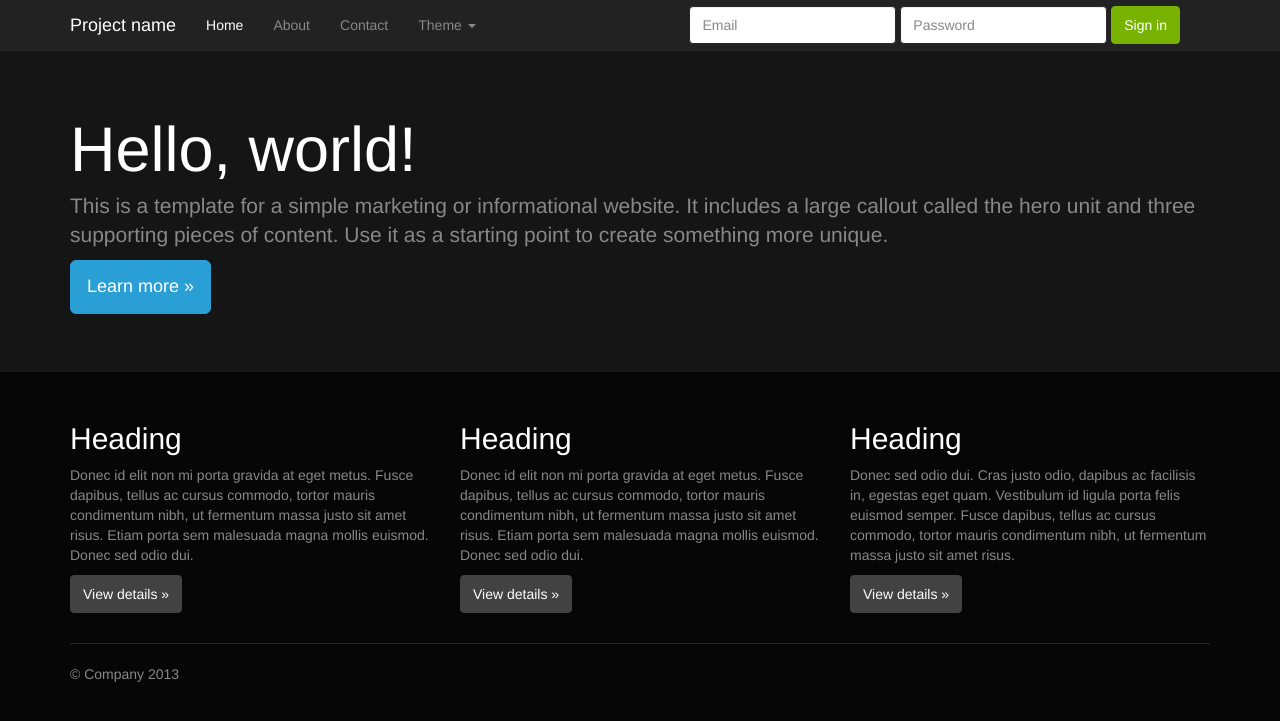
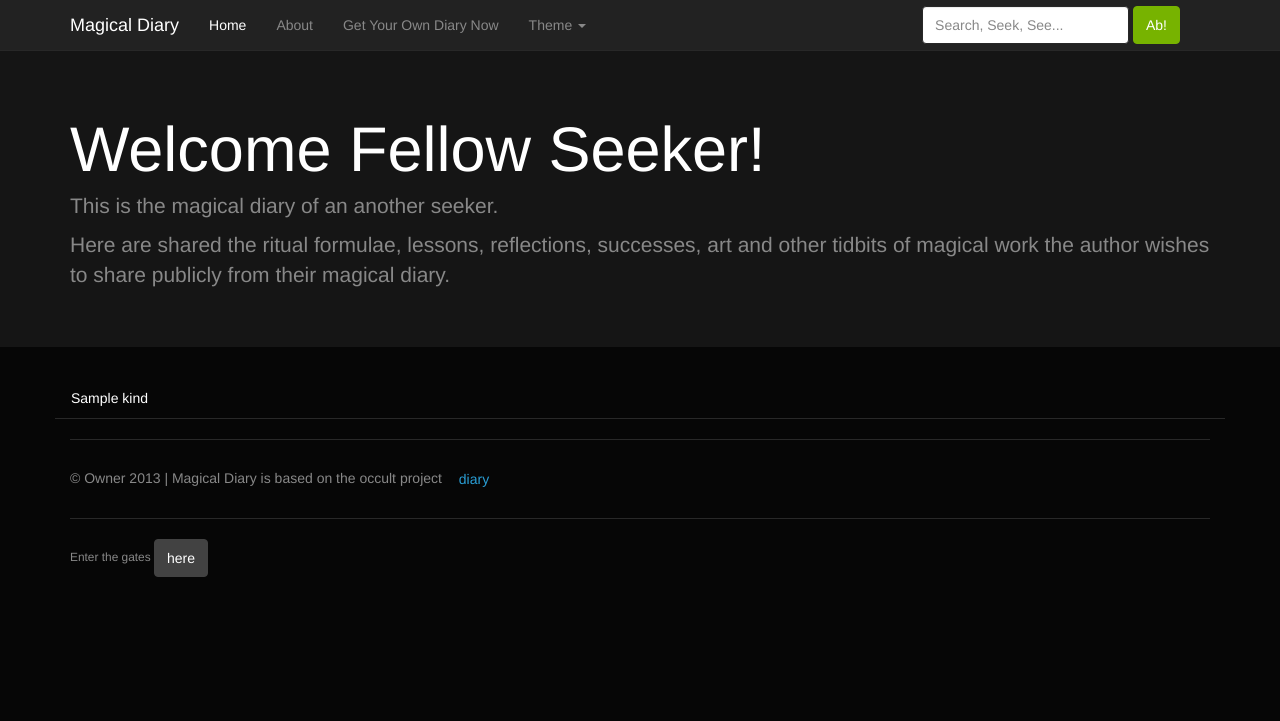
Before and after one commit to mcnemesis/diary, a Django app: template magic/templates/magic/index.html in a window 1280 px wide. Shown: the top 721 px of the page. Run offline with Django 3.2, Linux system fonts and the light colour scheme; the template is opened without the code that fills it: most values are stand-ins (such as "Sample title", 1, 10 or a date in 2020); parts of the project's set-up code (start-up, migrations or seed data) failed here and were passed over; some libraries are stand-ins or nearby versions; some web fonts are replaced.

Commit message:
We are taking shape - diary public home page getting functional

```diff
--- a/diary/context_processors.py
+++ b/diary/context_processors.py
@@ -6,6 +6,7 @@ def customisation(request):
     custom = {
             'THEME' : request.session.get('theme','cyborg'),
             'INSTALLED_THEMES' : INSTALLED_THEMES,
+            'APP_NAME' : APP_NAME,
             }
 
     return custom
--- a/diary/settings.py
+++ b/diary/settings.py
@@ -168,6 +168,7 @@ TEMPLATE_CONTEXT_PROCESSORS  = (
 )
 
 #Magical Diary Settings: Please customize
+APP_NAME = "Magical Diary"
 MAGICIAN_NAME = "Nemesis Fixx"
 HOME_TITLE = "The Nemesis Diary"
 SITE_DESCRIPTION = "The magical diary of Nemesis Fixx"
--- a/magic/models.py
+++ b/magic/models.py
@@ -91,6 +91,10 @@ class Event(models.Model):
     def view_reminder_frequency(self):
         return self.get_reminder_frequency_display()
 
+    @staticmethod
+    def public_stream():
+        return Event.objects.filter( private = False )
+
     def __unicode__(self):
         return '''%s[%s %s on %s] %s''' % (
                 '*' if self.private else '',
--- a/magic/templates/magic/index.html
+++ b/magic/templates/magic/index.html
@@ -1,3 +1,4 @@
+{% load magic_tags %}
 <!DOCTYPE html>
 <!--[if lt IE 7]>      <html class="no-js lt-ie9 lt-ie8 lt-ie7"> <![endif]-->
 <!--[if IE 7]>         <html class="no-js lt-ie9 lt-ie8"> <![endif]-->
@@ -35,13 +36,13 @@
             <span class="icon-bar"></span>
             <span class="icon-bar"></span>
           </button>
-          <a class="navbar-brand" href="#">Project name</a>
+          <a class="navbar-brand" href="#">{{ APP_NAME }}</a>
         </div>
         <div class="navbar-collapse collapse">
           <ul class="nav navbar-nav">
-            <li class="active"><a href="#">Home</a></li>
+              <li class="active"><a href="{% url 'home' %}">Home</a></li>
             <li><a href="#about">About</a></li>
-            <li><a href="#contact">Contact</a></li>
+            <li><a target="blank" href="https://github.com/mcnemesis/diary">Get Your Own Diary Now</a></li>
             <li class="dropdown">
               <a href="#" class="dropdown-toggle" data-toggle="dropdown">Theme <b class="caret"></b></a>
               <ul class="dropdown-menu">
@@ -53,12 +54,9 @@
           </ul>
           <form class="navbar-form navbar-right">
             <div class="form-group">
-              <input type="text" placeholder="Email" class="form-control">
+              <input type="text" placeholder="Search, Seek, See..." name="search" class="form-control">
             </div>
-            <div class="form-group">
-              <input type="password" placeholder="Password" class="form-control">
-            </div>
-            <button type="submit" class="btn btn-success">Sign in</button>
+            <button type="submit" class="btn btn-success">Ab!</button>
           </form>
         </div><!--/.navbar-collapse -->
       </div>
@@ -67,39 +65,66 @@
     <!-- Main jumbotron for a primary marketing message or call to action -->
     <div class="jumbotron">
       <div class="container">
-        <h1>Hello, world!</h1>
-        <p>This is a template for a simple marketing or informational website. It includes a large callout called the hero unit and three supporting pieces of content. Use it as a starting point to create something more unique.</p>
-        <p><a class="btn btn-primary btn-lg">Learn more &raquo;</a></p>
+        <h1>Welcome Fellow Seeker!</h1>
+        <p>This is the magical diary of {{ MAGICIAN_NAME|default:'an another seeker' }}.</p>
+        <p>Here are shared the ritual formulae, lessons, reflections, successes, art and other tidbits of magical work the author wishes to share publicly from their magical diary.</p>
       </div>
     </div>
 
     <div class="container">
-      <!-- Example row of columns -->
       <div class="row">
-        <div class="col-lg-4">
-          <h2>Heading</h2>
-          <p>Donec id elit non mi porta gravida at eget metus. Fusce dapibus, tellus ac cursus commodo, tortor mauris condimentum nibh, ut fermentum massa justo sit amet risus. Etiam porta sem malesuada magna mollis euismod. Donec sed odio dui. </p>
-          <p><a class="btn btn-default" href="#">View details &raquo;</a></p>
+
+        <ul class="nav nav-tabs">
+        {% for kind in magic.categories %}
+          <li><a href="#event_{{ kind.key }}" data-toggle="tab">{{ kind.name }}</a></li>
+        {% endfor %}
+        </ul>
+
+        <div class="tab-content">
+            {% for kind in magic.categories %}
+            <div class="tab-pane {% if forloop.first %}active{% endif %}" id="event_{{ kind.key }}">
+                <div class="panel-group" id="accordion_{{ kind.key }}">
+
+                {% for event in magic.events|get:kind.key %}
+                    <div class="panel panel-default">
+
+                        <div class="panel-heading">
+                          <h4 class="panel-title">
+                            <a class="accordion-toggle" data-toggle="collapse" data-parent="#accordion_{{ kind.key }}" href="#collapse_{{ event.id }}">
+                              {{ event }}
+                            </a>
+                          </h4>
+                        </div>
+
+                        <div id="collapse_{{ event.id }}" class="panel-collapse collapse {% if forloop.first %}in{% endif %}">
+                            <div class="panel-body">
+
+                                {{ event.summary }}
+
+                            </div>
+                        </div>
+                    </div>
+
+                {% endfor %}
+
+                </div>
+            </div>
+            {% endfor %}
         </div>
-        <div class="col-lg-4">
-          <h2>Heading</h2>
-          <p>Donec id elit non mi porta gravida at eget metus. Fusce dapibus, tellus ac cursus commodo, tortor mauris condimentum nibh, ut fermentum massa justo sit amet risus. Etiam porta sem malesuada magna mollis euismod. Donec sed odio dui. </p>
-          <p><a class="btn btn-default" href="#">View details &raquo;</a></p>
-       </div>
-        <div class="col-lg-4">
-          <h2>Heading</h2>
-          <p>Donec sed odio dui. Cras justo odio, dapibus ac facilisis in, egestas eget quam. Vestibulum id ligula porta felis euismod semper. Fusce dapibus, tellus ac cursus commodo, tortor mauris condimentum nibh, ut fermentum massa justo sit amet risus.</p>
-          <p><a class="btn btn-default" href="#">View details &raquo;</a></p>
-        </div>
+
+
       </div>
 
       <hr>
 
       <footer>
-        <p>&copy; Company 2013</p>
+        <p> &copy; {{ MAGICIAN_NAME|default:'Owner' }} <script>document.write( (new Date()).getFullYear() ); </script> | {{ APP_NAME|default:'Magical Diary' }} is based on the occult project <a href="https://github.com/mcnemesis/diary" class="btn btn-link">diary</a></p>
+        <hr/>
+        <small>Enter the gates <a href="{% url 'admin:index' %}" class="btn btn-default">here</a></small>
       </footer>
-    </div> <!-- /container -->        <script src="//ajax.googleapis.com/ajax/libs/jquery/1.10.1/jquery.min.js"></script>
-        <script>window.jQuery || document.write('<script src="js/vendor/jquery-1.10.1.min.js"><\/script>')</script>
+  </div> <!-- /container -->
+  <script src="js/vendor/jquery-1.10.1.min.js"></script> <!-- prefer to default to the local jquery -->
+        <script>window.jQuery || document.write('<script src="http://ajax.googleapis.com/ajax/libs/jquery/1.10.1/jquery.min.js"><\/script>')</script>
 
         <script src="js/vendor/bootstrap.min.js"></script>
         <script src="js/vendor/jquery.cookie.js"></script>
--- /dev/null
+++ b/magic/templatetags/magic_tags.py
@@ -0,0 +1,10 @@
+from django import template
+
+register = template.Library()
+
+@register.filter
+def get(h, key):
+    try:
+        return h.get(key,'')
+    except:
+        return ''
```
Also changed, not shown: magic/views.py (+11 -1 lines), magic/templatetags/__init__.py (added).
